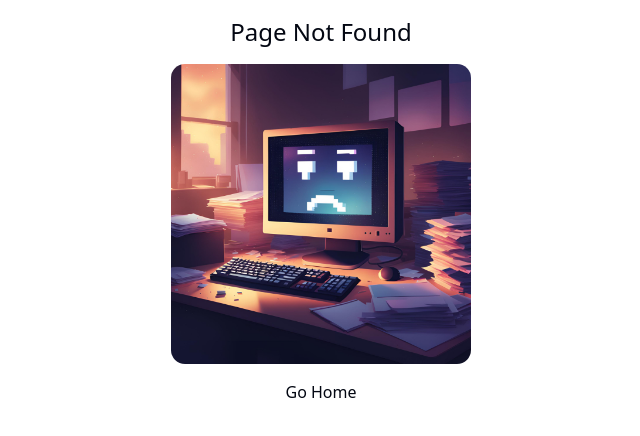
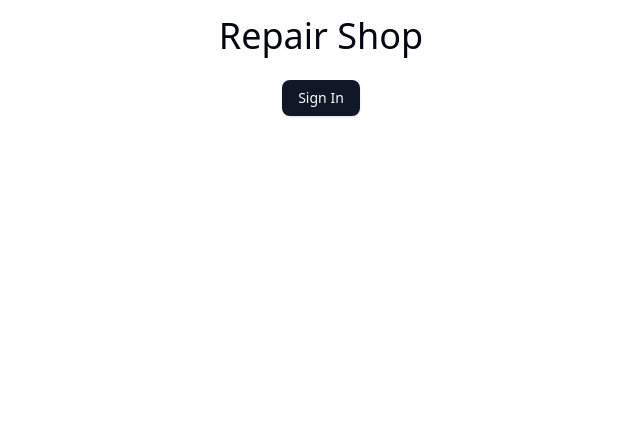
Before and after one commit to andrewteece/repairshop, a Next.js app: page /login in a window 1280 px wide. Before the commit this address had no page. Shown: the top 436 px of the page, without its empty margins (319-959 px from the left). Built offline with nearby package versions, Linux system fonts and the light colour scheme.

Commit message:
login and logout setup with Kinde

```diff
--- /dev/null
+++ b/src/app/login/page.tsx
@@ -0,0 +1,13 @@
+import { LoginLink } from '@kinde-oss/kinde-auth-nextjs/components';
+import { Button } from '@/components/ui/button';
+
+export default function LoginPage() {
+  return (
+    <main className='h-dvh flex flex-col items-center gap-6 text-4xl p-4'>
+      <h1>Repair Shop</h1>
+      <Button asChild>
+        <LoginLink>Sign In</LoginLink>
+      </Button>
+    </main>
+  );
+}
--- a/src/components/Header.tsx
+++ b/src/components/Header.tsx
@@ -1,7 +1,9 @@
-import { HomeIcon, File, UsersRound } from 'lucide-react';
+import { HomeIcon, File, UsersRound, LogOut } from 'lucide-react';
 import Link from 'next/link';
 import { NavButton } from '@/components/NavButton';
 import { ModeToggle } from './ModeToggle';
+import { LogoutLink } from '@kinde-oss/kinde-auth-nextjs/components';
+import { Button } from '@/components/ui/button';
 
 export default function Header() {
   return (
@@ -11,7 +13,7 @@
           <NavButton href='/tickets' label='Home' icon={HomeIcon} />
 
           <Link
-            href='/tickets'
+            href='/home'
             className='flex justify-center items-center gap-2 ml-0'
             title='Home'
           >
@@ -27,6 +29,19 @@
           <NavButton href='/customers' label='Customers' icon={UsersRound} />
 
           <ModeToggle />
+
+          <Button
+            variant='ghost'
+            size='icon'
+            aria-label='LogOut'
+            title='LogOut'
+            className='rounded-full'
+            asChild
+          >
+            <LogoutLink>
+              <LogOut />
+            </LogoutLink>
+          </Button>
         </div>
       </div>
     </header>
```
